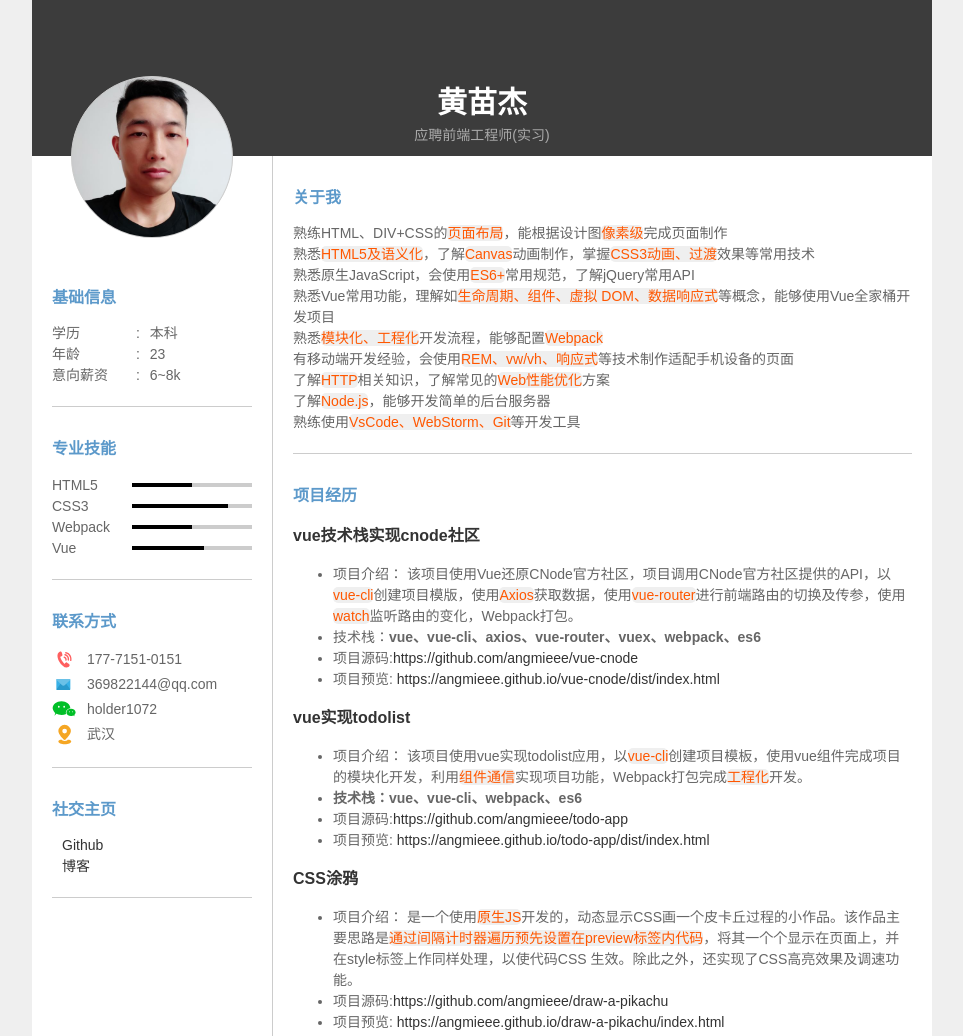
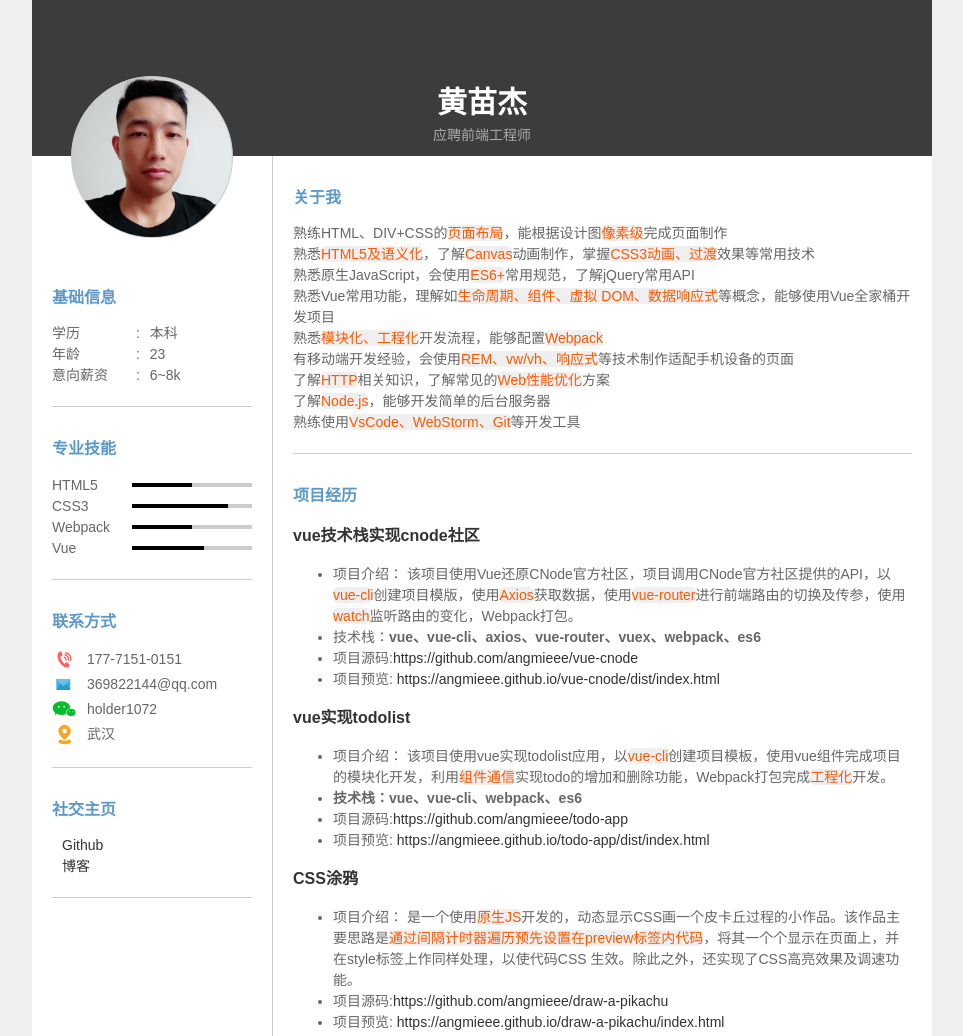
Before and after one commit to angmieee/resume, a plain HTML site: page index.html in a window 1280 px wide. Shown: the top 1036 px of the page, without its empty margins (158-1121 px from the left). Drawn offline with Linux system fonts and the light colour scheme; some icons are missing; a small style sheet from the web is missing.

Commit message:
修改描述

```diff
--- a/index.html
+++ b/index.html
@@ -190,7 +190,7 @@
     <div class="layout" id="page">
         <header>
             <h1>黄苗杰</h1>
-            <p>应聘前端工程师(实习)</p>
+            <p>应聘前端工程师</p>
         </header>
         <aside>
             <div class="avatar">
@@ -319,7 +319,7 @@
                     <ul>
                         <li>项目介绍：
                             该项目使用vue实现todolist应用，以<span class="red">vue-cli</span>创建项目模板，使用vue组件完成项目的模块化开发，利用<span
-                                class="red">组件通信</span>实现项目功能，Webpack打包完成<span class="red">工程化</span>开发。
+                                class="red">组件通信</span>实现todo的增加和删除功能，Webpack打包完成<span class="red">工程化</span>开发。
                         </li>
                         <li><strong>技术栈：vue、vue-cli、webpack、es6</strong></li>
                         <li>项目源码:<a href="https://github.com/angmieee/todo-app"
```
